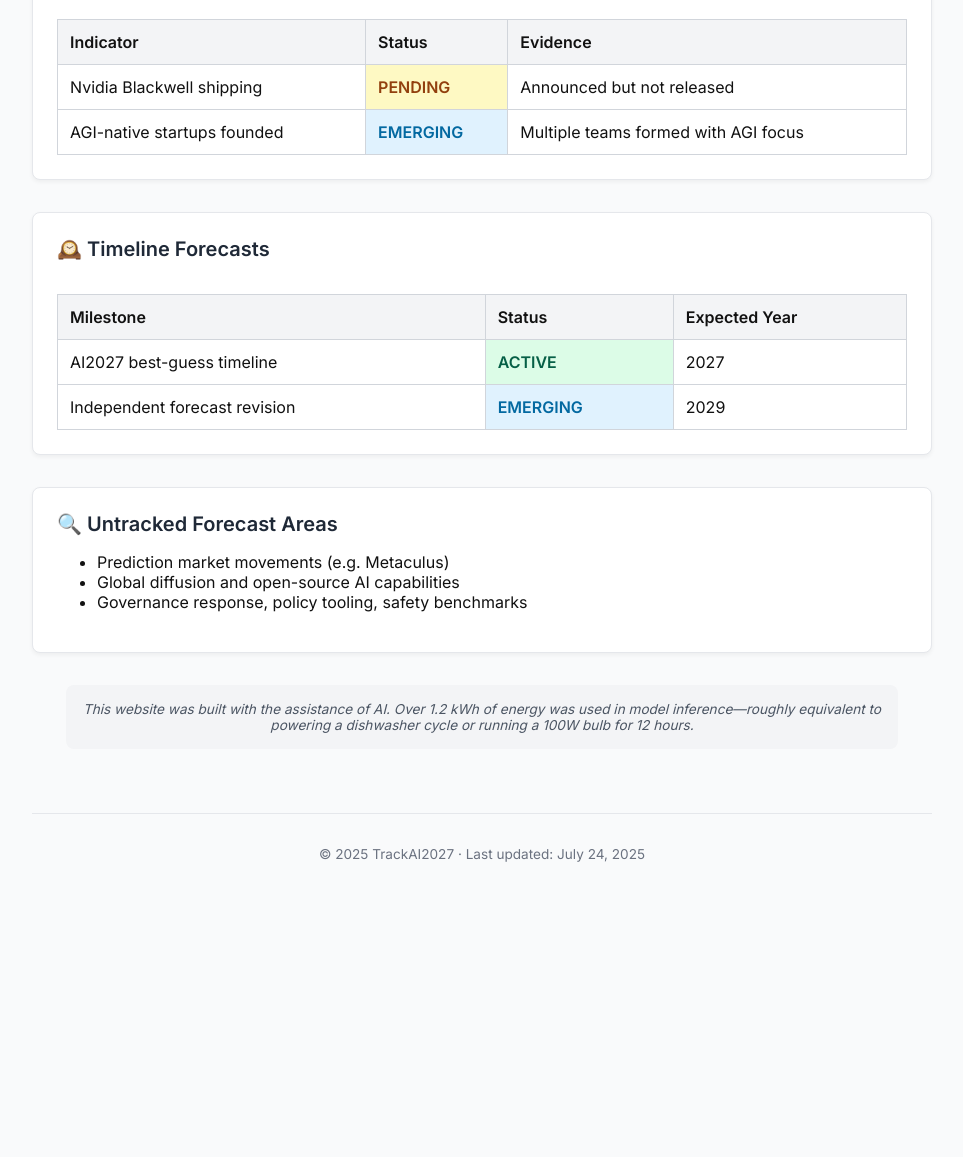
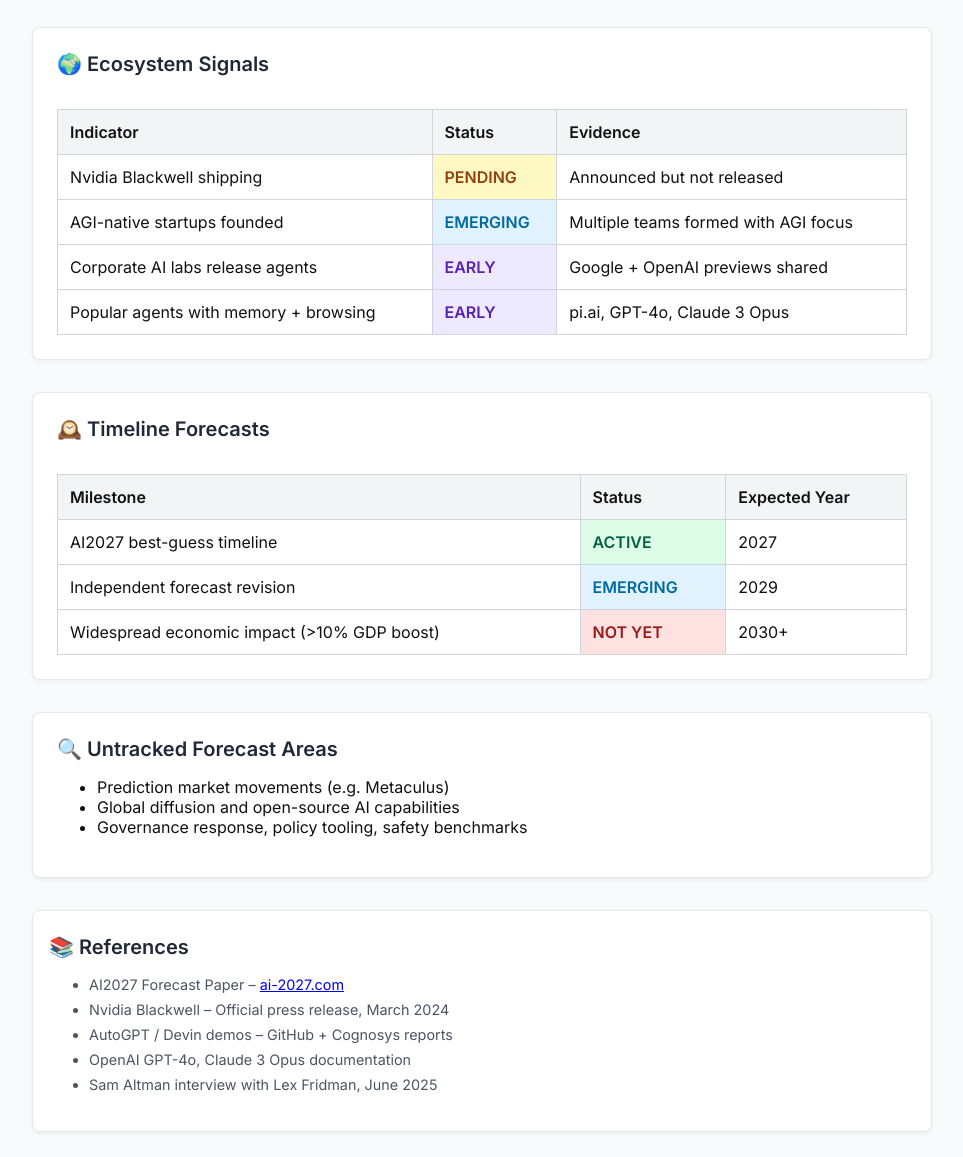
Before and after one commit to sammo8890/trackai2027-site, a plain HTML site: page index.html in a window 1280 px wide. Shown: the part 895-2052 px from the top of the page, without its empty margins (158-1121 px from the left). Before the commit the page ends 1821 px from the top, so only its background shows below. Drawn offline with Linux system fonts and the light colour scheme.

Commit message:
Update index.html

```diff
--- a/index.html
+++ b/index.html
@@ -65,12 +65,13 @@
       width: 100%;
       border-collapse: collapse;
       margin-top: 1rem;
-      min-width: 600px;
+      min-width: 100%;
     }
     th, td {
       border: 1px solid #d1d5db;
       padding: 0.75rem;
       text-align: left;
+      vertical-align: top;
     }
     th {
       background-color: #f3f4f6;
@@ -119,6 +120,15 @@
       max-width: 800px;
       border-radius: 0.5rem;
     }
+    .references {
+      font-size: 0.9rem;
+      color: #4b5563;
+      padding-left: 1rem;
+      padding-right: 1rem;
+    }
+    .references li {
+      margin-bottom: 0.5rem;
+    }
   </style>
 </head>
 <body>
@@ -141,7 +151,6 @@
       <p style="margin-top: 1rem; color: #6b7280; font-size: 0.95rem;"><strong>Bum-pluck estimate:</strong> 2030 (±3 years)</p>
     </div>
 
-    <!-- RESTORED CONTENT PLACEHOLDER -->
     <div class="card">
       <h2>📈 Capabilities Benchmarks</h2>
       <div class="table-wrapper">
@@ -150,6 +159,8 @@
           <tbody>
             <tr><td>GPT-4 or similar replaces junior researcher in closed QA tasks</td><td data-status="ACTIVE">ACTIVE</td><td>Used internally at several orgs for synthesis</td></tr>
             <tr><td>Autonomous agents complete 30–60 minute tasks</td><td data-status="EMERGING">EMERGING</td><td>Auto-GPT-style agents show promise</td></tr>
+            <tr><td>AI agents run research pipelines end-to-end</td><td data-status="PENDING">PENDING</td><td>Tool use + memory emerging</td></tr>
+            <tr><td>AI executes software projects from prompt to deploy</td><td data-status="NOT YET">NOT YET</td><td>Modular dev tools emerging</td></tr>
           </tbody>
         </table>
       </div>
@@ -162,6 +173,8 @@
           <tbody>
             <tr><td>Nvidia Blackwell shipping</td><td data-status="PENDING">PENDING</td><td>Announced but not released</td></tr>
             <tr><td>AGI-native startups founded</td><td data-status="EMERGING">EMERGING</td><td>Multiple teams formed with AGI focus</td></tr>
+            <tr><td>Corporate AI labs release agents</td><td data-status="EARLY">EARLY</td><td>Google + OpenAI previews shared</td></tr>
+            <tr><td>Popular agents with memory + browsing</td><td data-status="EARLY">EARLY</td><td>pi.ai, GPT-4o, Claude 3 Opus</td></tr>
           </tbody>
         </table>
       </div>
@@ -174,6 +187,7 @@
           <tbody>
             <tr><td>AI2027 best-guess timeline</td><td data-status="ACTIVE">ACTIVE</td><td>2027</td></tr>
             <tr><td>Independent forecast revision</td><td data-status="EMERGING">EMERGING</td><td>2029</td></tr>
+            <tr><td>Widespread economic impact (>10% GDP boost)</td><td data-status="NOT YET">NOT YET</td><td>2030+</td></tr>
           </tbody>
         </table>
       </div>
@@ -187,6 +201,17 @@
       </ul>
     </div>
 
+    <div class="card references">
+      <h2>📚 References</h2>
+      <ul>
+        <li>AI2027 Forecast Paper – <a href="https://ai-2027.com" target="_blank">ai-2027.com</a></li>
+        <li>Nvidia Blackwell – Official press release, March 2024</li>
+        <li>AutoGPT / Devin demos – GitHub + Cognosys reports</li>
+        <li>OpenAI GPT-4o, Claude 3 Opus documentation</li>
+        <li>Sam Altman interview with Lex Fridman, June 2025</li>
+      </ul>
+    </div>
+
     <div class="ai-credit">
       This website was built with the assistance of AI. Over 1.2 kWh of energy was used in model inference—roughly equivalent to powering a dishwasher cycle or running a 100W bulb for 12 hours.
     </div>
```
